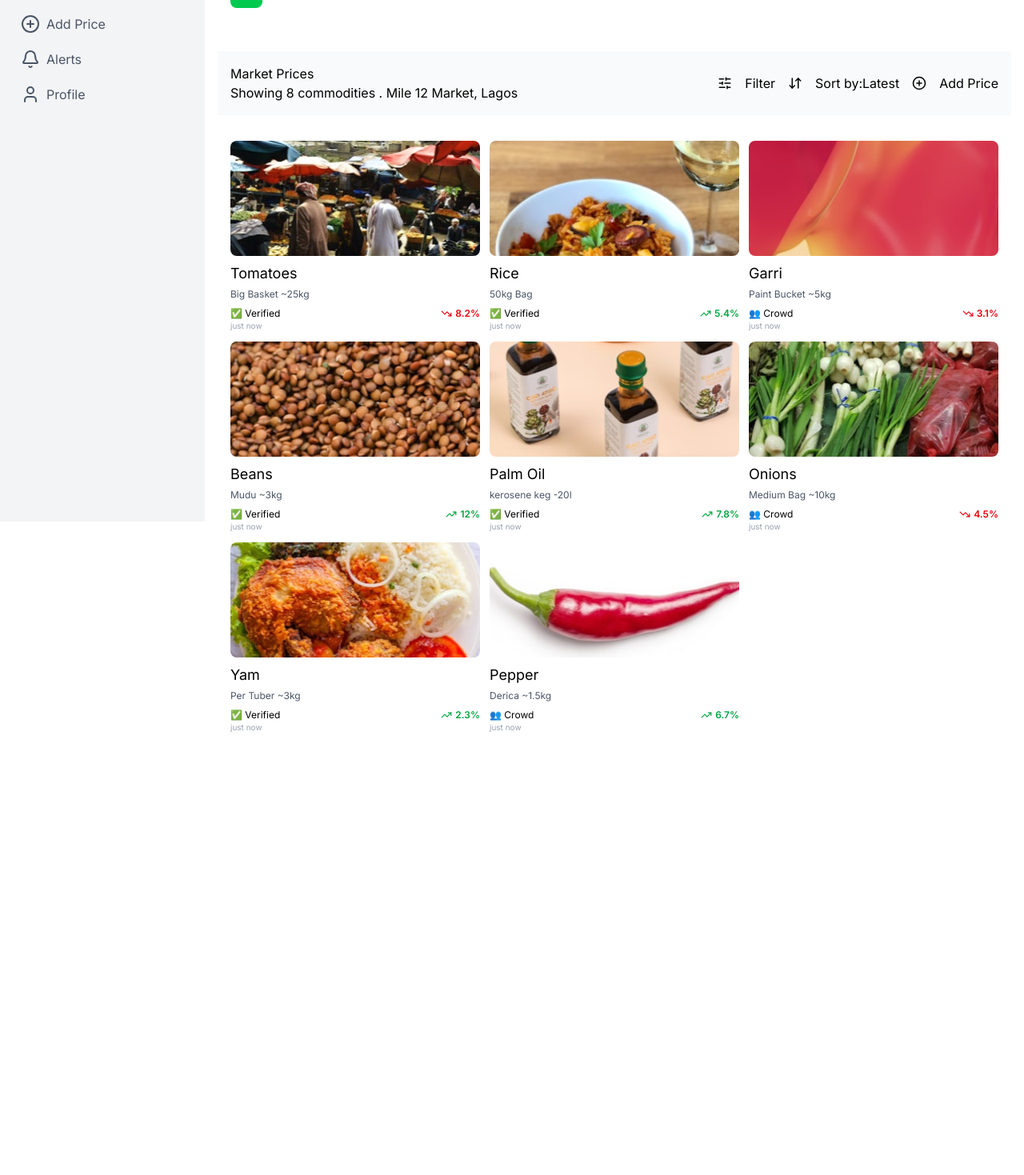
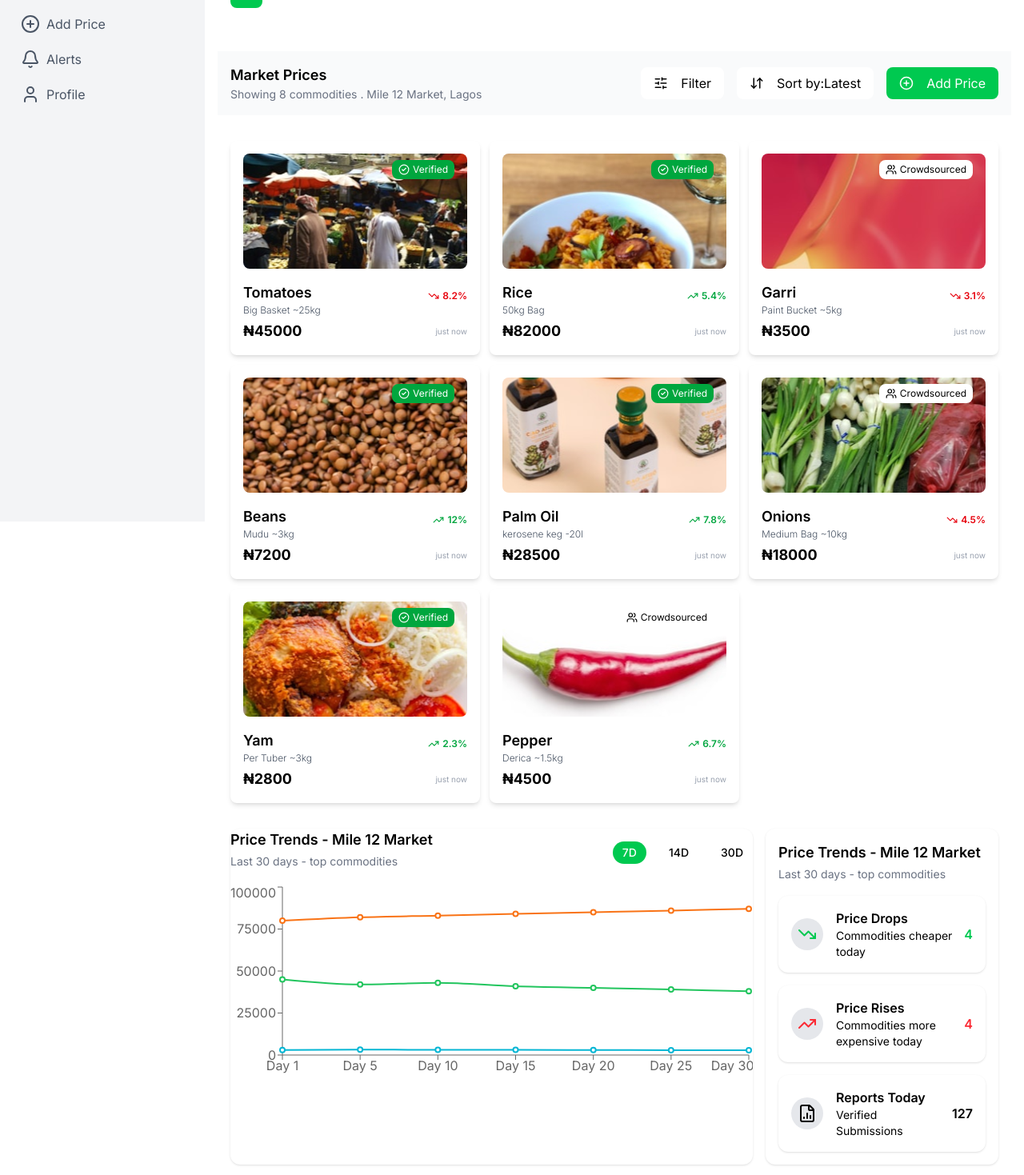
Before and after one commit to mdmuche/naijaprice-frontend, a React (Vite) app: page / in a window 1280 px wide. Shown: the part 148-1617 px from the top of the page at 80% size. Before the commit the page ends 1081 px from the top, so only its background shows below. Built offline with nearby package versions, Linux system fonts and the light colour scheme.

Commit message:
feat: add price trends chart to Prices page

```diff
--- a/package.json
+++ b/package.json
@@ -15,6 +15,7 @@
     "react": "^19.2.4",
     "react-dom": "^19.2.4",
     "react-router-dom": "^7.13.2",
+    "recharts": "^3.8.1",
     "tailwindcss": "^4.2.2"
   },
   "devDependencies": {
--- a/src/components/CommodityCard.jsx
+++ b/src/components/CommodityCard.jsx
@@ -1,10 +1,10 @@
-import { TrendingDown, TrendingUp } from "lucide-react";
+import { CircleCheck, TrendingDown, TrendingUp, Users } from "lucide-react";
 import { timeAgo } from "../utils/timeAgo";
 
 function CommodityCard({ item }) {
   const isUp = item.trendDirection === "up";
   return (
-    <div>
+    <div className="relative bg-white rounded-lg shadow-md p-4">
       {/* Image */}
       <img
         src={item.image}
@@ -12,18 +12,29 @@ function CommodityCard({ item }) {
         className="w-full h-36 object-cover rounded-lg"
       />
 
-      {/* Title */}
-      <h3 className="text-lg mt-2">{item.title}</h3>
-
-      {/* Snippet */}
-      <p className=" text-xs text-gray-600 mt-1">{item.snippet}</p>
-
-      {/* Meta */}
-      <div className="flex items-center justify-between mt-2">
       {/* Source */}
       <span className="text-xs">
-          {item.source === "verified" ? "✅ Verified" : "👥 Crowd"}
+        {item.source === "verified" ? (
+          <div className="absolute top-6 right-8 flex items-center gap-1 text-white bg-green-600 px-2 py-1 rounded-lg">
+            <CircleCheck size={14} />
+            Verified
+          </div>
+        ) : (
+          <div className="absolute top-6 right-8 flex items-center gap-1 text-black bg-white px-2 py-1 rounded-lg">
+            <Users size={14} />
+            Crowdsourced
+          </div>
+        )}
       </span>
+      {/* Meta */}
+      <div className="flex items-center justify-between mt-2 w-full">
+        <div className="flex justify-between items-center w-full">
+          <div>
+            {/* Title */}
+            <h3 className="text-lg font-semibold mt-2">{item.title}</h3>
+            {/* Snippet */}
+            <p className=" text-xs font-light text-gray-600">{item.snippet}</p>
+          </div>
 
           {/* Trend */}
           <div
@@ -35,9 +46,12 @@ function CommodityCard({ item }) {
             {item.trend}%
           </div>
         </div>
-
+      </div>
+      <div className="flex items-center justify-between mt-1">
+        <span className="text-lg font-bold">₦{Math.round(item.price)}</span>
         {/* Time */}
         <p className="text-[10px] text-gray-400">{timeAgo(item.createdAt)}</p>
+      </div>
     </div>
   );
 }
--- /dev/null
+++ b/src/components/PriceChart.jsx
@@ -0,0 +1,69 @@
+import {
+  LineChart,
+  Line,
+  XAxis,
+  YAxis,
+  Tooltip,
+  ResponsiveContainer,
+} from "recharts";
+
+const data = [
+  { day: "Day 1", tomatoes: 45000, rice: 80000, garri: 3000 },
+  { day: "Day 5", tomatoes: 42000, rice: 82000, garri: 3200 },
+  { day: "Day 10", tomatoes: 43000, rice: 83000, garri: 3100 },
+  { day: "Day 15", tomatoes: 41000, rice: 84000, garri: 3050 },
+  { day: "Day 20", tomatoes: 40000, rice: 85000, garri: 3000 },
+  { day: "Day 25", tomatoes: 39000, rice: 86000, garri: 2900 },
+  { day: "Day 30", tomatoes: 38000, rice: 87000, garri: 2800 },
+];
+
+function PriceChart({ className }) {
+  return (
+    <div className={`bg-white rounded-xl shadow-sm 2xl:p-4 ${className}`}>
+      <div className="flex items-center justify-between gap-4 mb-4">
+        <div>
+          <h2 className="text-lg font-semibold">
+            Price Trends - Mile 12 Market
+          </h2>
+          <span className="text-sm text-gray-500">
+            Last 30 days - top commodities
+          </span>
+        </div>
+        <ul className="flex items-center gap-4 text-sm font-medium mt-4 mb-2">
+          <li className="bg-[#00C950] text-white px-3 py-1 rounded-full">7D</li>
+          <li className="hover:bg-gray-200 px-3 py-1 rounded-full">14D</li>
+          <li className="hover:bg-gray-200 px-3 py-1 rounded-full">30D</li>
+        </ul>
+      </div>
+
+      <ResponsiveContainer width="100%" height={250}>
+        <LineChart data={data}>
+          <XAxis dataKey="day" />
+          <YAxis />
+          <Tooltip />
+
+          {/* Lines */}
+          <Line
+            type="monotone"
+            dataKey="rice"
+            stroke="#f97316"
+            strokeWidth={2}
+          />
+          <Line
+            type="monotone"
+            dataKey="tomatoes"
+            stroke="#22c55e"
+            strokeWidth={2}
+          />
+          <Line
+            type="monotone"
+            dataKey="garri"
+            stroke="#06b6d4"
+            strokeWidth={2}
+          />
+        </LineChart>
+      </ResponsiveContainer>
+    </div>
+  );
+}
+export default PriceChart;
--- /dev/null
+++ b/src/components/PriceTrendCard.jsx
@@ -0,0 +1,35 @@
+import { TrendingDown, TrendingUp } from "lucide-react";
+
+function PriceTrendCard({ priceIcon, title, details, items }) {
+  return (
+    <div className="bg-white p-4 rounded-xl shadow-sm">
+      <div className="flex items-center justify-between gap-2">
+        <div className="flex items-center gap-4">
+          <div className="p-2 bg-gray-200 w-fit rounded-full">
+            {priceIcon === "up" ? (
+              <TrendingUp className=" text-red-500" />
+            ) : (
+              <TrendingDown className="text-green-500" />
+            )}
+          </div>
+          <div>
+            <h3 className="font-semibold">{title}</h3>
+            <p className={`text-sm `}>{details}</p>
+          </div>
+        </div>
+
+        <div
+          className={
+            priceIcon === "up"
+              ? "text-red-500 font-semibold"
+              : "text-green-500 font-semibold"
+          }
+        >
+          {items}
+        </div>
+      </div>
+    </div>
+  );
+}
+
+export default PriceTrendCard;
--- a/src/pages/Prices.jsx
+++ b/src/pages/Prices.jsx
@@ -3,12 +3,15 @@ import {
   Bell,
   CirclePlus,
   Clock,
+  FileChartColumn,
   MapPin,
   Search,
   SlidersHorizontal,
 } from "lucide-react";
 import Navigation from "../components/Navigation";
 import Feed from "../components/Feed";
+import PriceChart from "../components/PriceChart";
+import PriceTrendCard from "../components/PriceTrendCard";
 
 function Prices() {
   const navLinkClass = ({ isActive }) =>
@@ -19,9 +22,9 @@ function Prices() {
     }`;
 
   return (
-    <div className="flex h-screen">
+    <div className="flex h-screen justify-between">
       <Navigation />
-      <div className="w-[80%] flex flex-col gap-4 p-4 md:ml-64">
+      <div className="flex-1 flex flex-col gap-4 p-4 md:ml-64">
         <div className="flex items-center justify-between gap-4 mb-2 p-4 text-sm">
           <div className="flex items-center gap-2">
             <MapPin size={16} className="text-[#00C950] text-sm" />
@@ -66,25 +69,70 @@ function Prices() {
         <div>
           <div className="flex items-center justify-between gap-4 mb-4 bg-gray-50 p-4">
             <div>
-              <h2>Market Prices</h2>
-              <p>Showing 8 commodities . Mile 12 Market, Lagos</p>
+              <h2 className="text-lg font-semibold">Market Prices</h2>
+              <p className="text-sm text-gray-500">
+                Showing 8 commodities . Mile 12 Market, Lagos
+              </p>
             </div>
             <div className="flex items-center gap-4">
-              <div className="flex items-center gap-4">
+              <div className="flex items-center gap-4 rounded-lg bg-white text-black font-normal px-4 py-2 cursor-pointer">
                 <SlidersHorizontal size={18} />
                 <span>Filter</span>
               </div>
-              <div className="flex items-center gap-4">
+              <div className="flex items-center gap-4 rounded-lg bg-white text-black font-normal px-4 py-2 cursor-pointer">
                 <ArrowDownUp size={18} />
                 <span>Sort by:Latest</span>
               </div>
-              <div className="flex items-center gap-4">
+              <div className="flex items-center gap-4 rounded-lg bg-[#00C950] text-white px-4 py-2 cursor-pointer">
                 <CirclePlus size={18} />
                 <span>Add Price</span>
               </div>
             </div>
           </div>
           <Feed />
+          {/* Price Trends and Market Summary */}
+          <div className="flex flex-col gap-4 xl:justify-between items-stretch p-4 xl:flex-row">
+            <PriceChart className="w-full 2xl:w-[55%]" />
+            <div className="w-full p-4 bg-white rounded-xl shadow-sm xl:w-[43%]">
+              <div>
+                <h2 className="text-lg font-semibold">
+                  Price Trends - Mile 12 Market
+                </h2>
+                <span className="text-sm text-gray-500">
+                  Last 30 days - top commodities
+                </span>
+              </div>
+              <div className="flex flex-col gap-4 mt-4">
+                <PriceTrendCard
+                  details={"Commodities cheaper today"}
+                  items={4}
+                  priceIcon={"down"}
+                  title={"Price Drops"}
+                />
+                <PriceTrendCard
+                  details={"Commodities more expensive today"}
+                  items={4}
+                  priceIcon={"up"}
+                  title={"Price Rises"}
+                />
+                <div className="bg-white p-4 rounded-xl shadow-sm">
+                  <div className="flex items-center justify-between gap-2">
+                    <div className="flex items-center gap-4">
+                      <div className="p-2 bg-gray-200 w-fit rounded-full">
+                        <FileChartColumn />
+                      </div>
+                      <div>
+                        <h3 className="font-semibold">Reports Today</h3>
+                        <p className={`text-sm `}>Verified Submissions</p>
+                      </div>
+                    </div>
+
+                    <div className={"font-semibold"}>127</div>
+                  </div>
+                </div>
+              </div>
+            </div>
+          </div>
         </div>
       </div>
     </div>
```
Also changed, not shown: 1 other file (tests, documents, lock files or other folders). Lines whose indentation alone changed are shown as unchanged.
